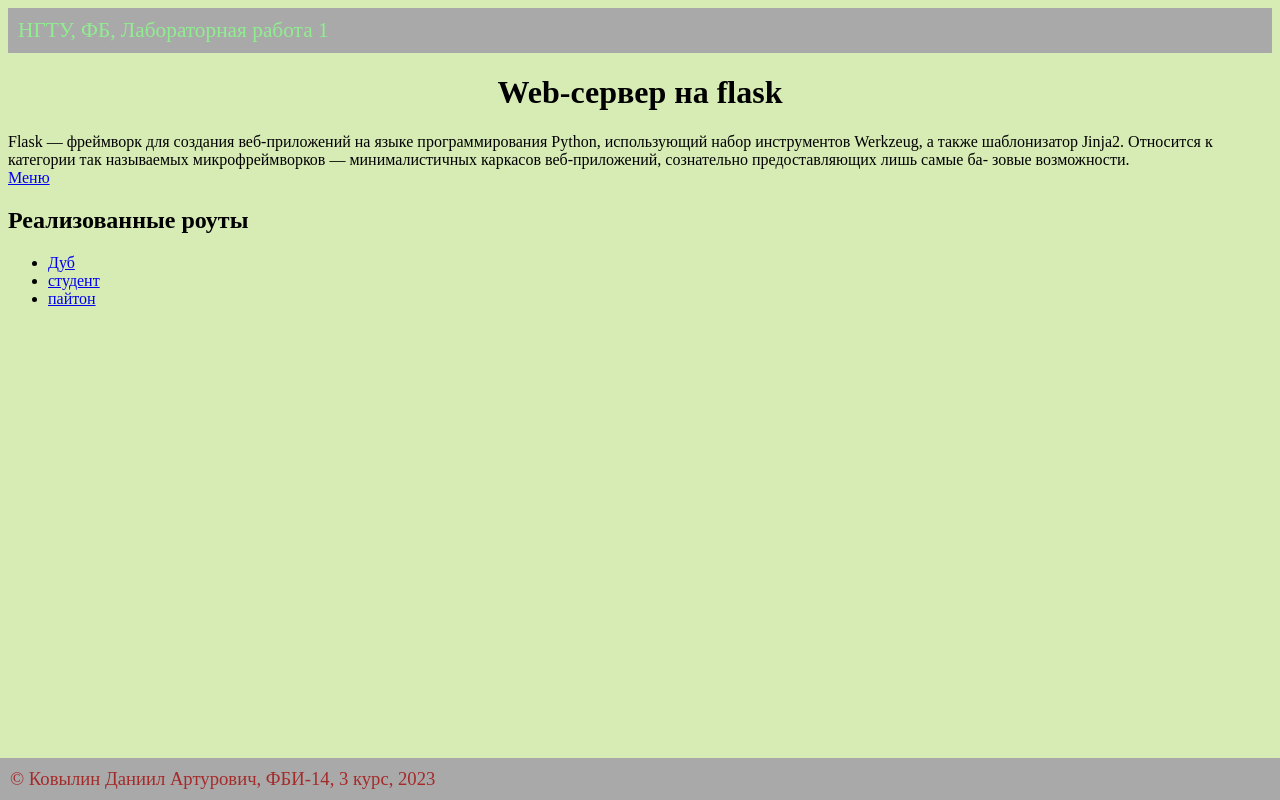
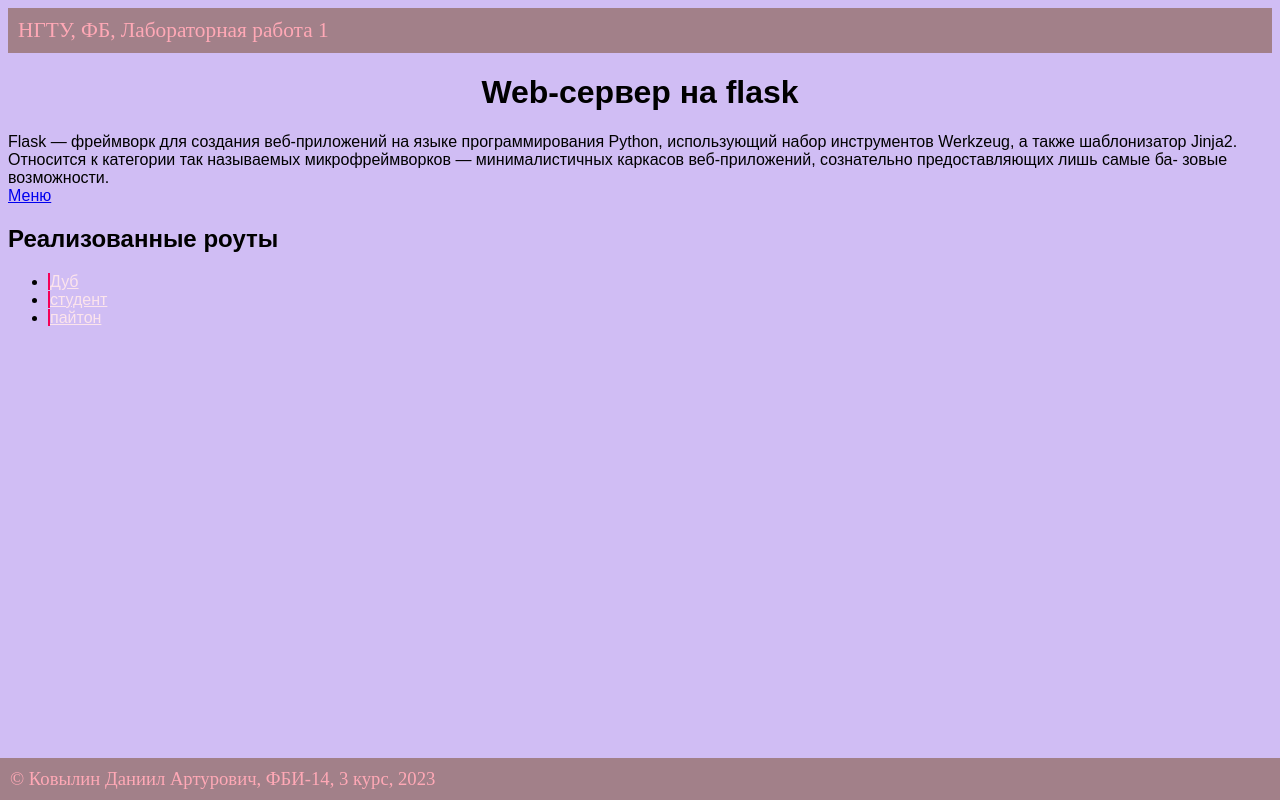
Before and after one commit to DANONE1117/web--programming-labs-2, a Flask app: page /lab1 in a window 1280 px wide. Run offline with Flask 3, Linux system fonts and the light colour scheme.

Commit message:
новый дизайн

```diff
--- a/app.py
+++ b/app.py
@@ -53,9 +53,9 @@ def lab1():
                 <h2>Реализованные роуты</h2>
                 <ul>
 
-                    <li> <a href='/lab1/oak'> Дуб </a> </li>
-                    <li> <a href='/lab1/student'> студент </a> </li>
-                    <li><a href='/lab1/python'> пайтон </a> </li>
+                    <li> <a class='menu' href='/lab1/oak'> Дуб </a> </li>
+                    <li> <a class='menu' href='/lab1/student'> студент </a> </li>
+                    <li><a class='menu' href='/lab1/python'> пайтон </a> </li>
                 </ul>
 
 
@@ -83,8 +83,8 @@ def menu():
             </header>
             <main>
                 <ul>
-                <li><a href='/lab1'>Первая лабораторная</a></li>
-                <li><a href='/lab2/example'>Вторая лабораторная</a></li>
+                <li><a class='menu' href='/lab1'>Первая лабораторная</a></li>
+                <li><a class='menu' href='/lab2/example'>Вторая лабораторная</a></li>
             </main>
             <footer>
                 Ковылин Даниил Артурович, ФБИ-14, 3 курс, 2023
--- a/static/main.css
+++ b/static/main.css
@@ -30,7 +30,7 @@ h1 {
 }
 
 body {
-    background-color: rgba(161, 210, 82, 0.425);
+    background-color:#d0bdf4;
 }
 
 p {
@@ -40,14 +40,14 @@ p {
 }
 
 header {
-    background-color:  darkgray;
-    color: lightgreen;
+    background: #a28089;
+    color: #ffa8B6;
     padding: 10px;
     font-size: 16pt;
 }
 footer {
-    background: darkgrey;
-    color: brown;
+    background: #a28089;
+    color: #ffa8B6;
     font-family: italic;
     font-size: 14pt;
     margin: 0px;
@@ -57,3 +57,53 @@ footer {
     right: 0px;
     position: fixed;
 }
+
+.menu {
+    position: relative;
+    left: 0;
+    color: #fce4ec;
+    list-style: none;
+    margin: 4px 0;
+    border-left: 2px solid #f50057;
+    transition: 0.5s;
+    cursor: pointer;
+}
+
+.menu:hover {
+    left: 10px;
+}
+
+.menu span {
+    position: relative;
+  padding: 8px;
+  padding-left: 12px;
+  display: inline-block;
+  z-index: 2;
+  transition: 0.5s;
+}
+
+.menu:hover span {
+    color: #111;
+}
+
+.menu:before {
+    content: "";
+    position: absolute;
+    width: 100%;
+    height: 100%;
+    background: #f50057;
+    transform: scaleX(0);
+    transform-origin: left;
+    transition: 0.5s;
+}
+
+.menu:hover::before {
+    transform: scaleX(1);
+}
+
+main {
+    margin: 0;
+    padding: 0;
+    box-sizing: border-box;
+    font-family: "Poppins", sans-serif;
+}
```
